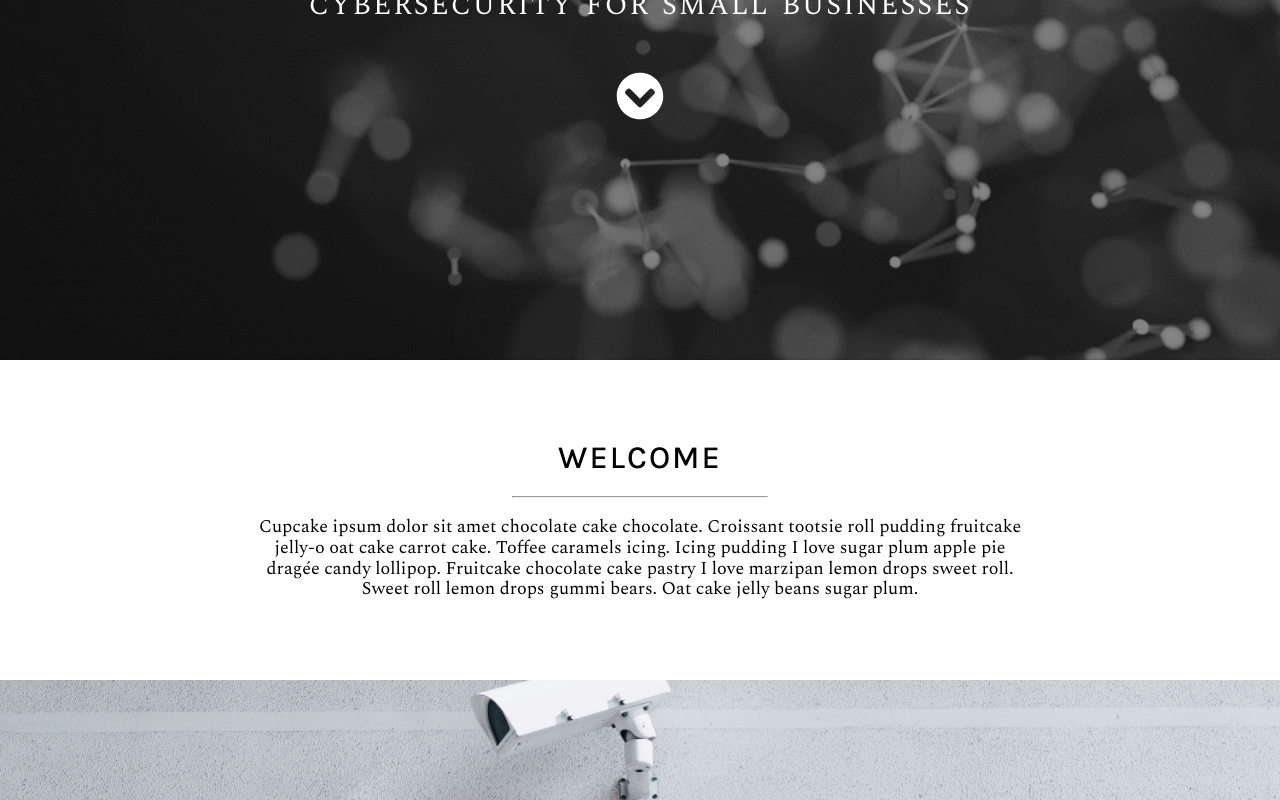
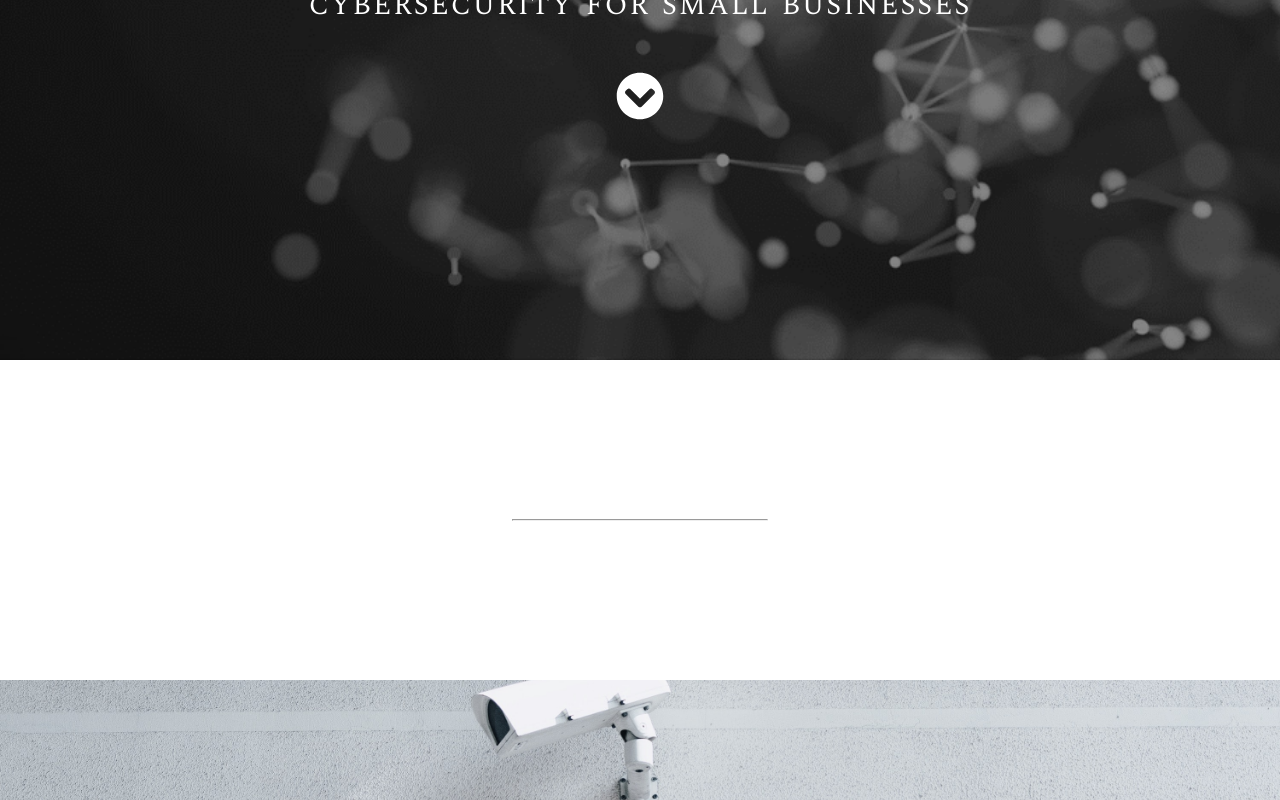
Before and after one commit to asiabadu/mom-and-pop-safe, a React (Create React App) app: page /#/ in a window 1280 px wide. Shown: the part 440-1240 px from the top of the page. Built offline with nearby package versions, Linux system fonts and the light colour scheme; no server answers; sample sign-in values are in the browser's storage.

Commit message:
Added props

```diff
--- a/src/components/Welcome.js
+++ b/src/components/Welcome.js
@@ -1,20 +1,13 @@
 import React from "react";
-function Welcome() {
+function Welcome(props) {
   return (
     <div id="welcome" className="welcome-section">
       <div className="welcome-section-content">
-        <h2>welcome</h2>
+        <h2>{props.header}</h2>
         <span className="horizontal-line">
           <hr></hr>
         </span>
-        <p>
-          Cupcake ipsum dolor sit amet chocolate cake chocolate. Croissant
-          tootsie roll pudding fruitcake jelly-o oat cake carrot cake. Toffee
-          caramels icing. Icing pudding I love sugar plum apple pie dragée candy
-          lollipop. Fruitcake chocolate cake pastry I love marzipan lemon drops
-          sweet roll. Sweet roll lemon drops gummi bears. Oat cake jelly beans
-          sugar plum.
-        </p>
+        <p>{props.text}</p>
       </div>
     </div>
   );
```
